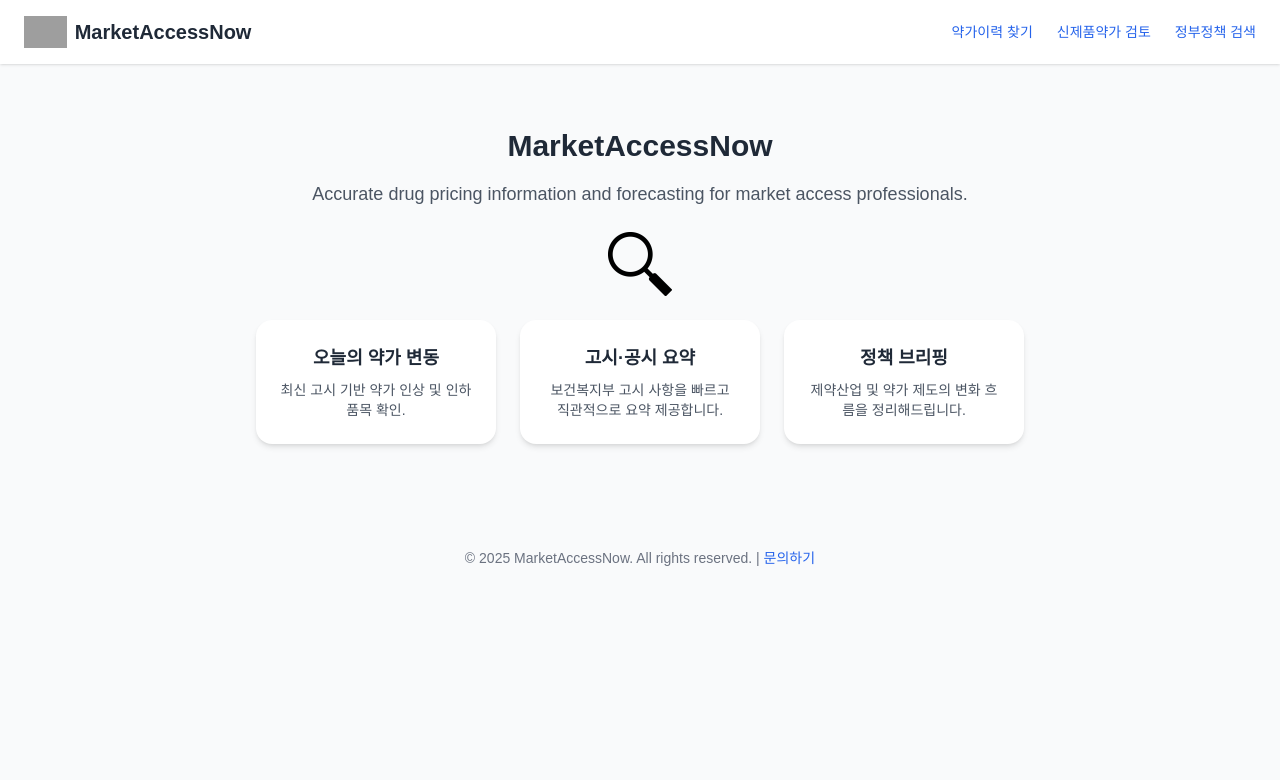
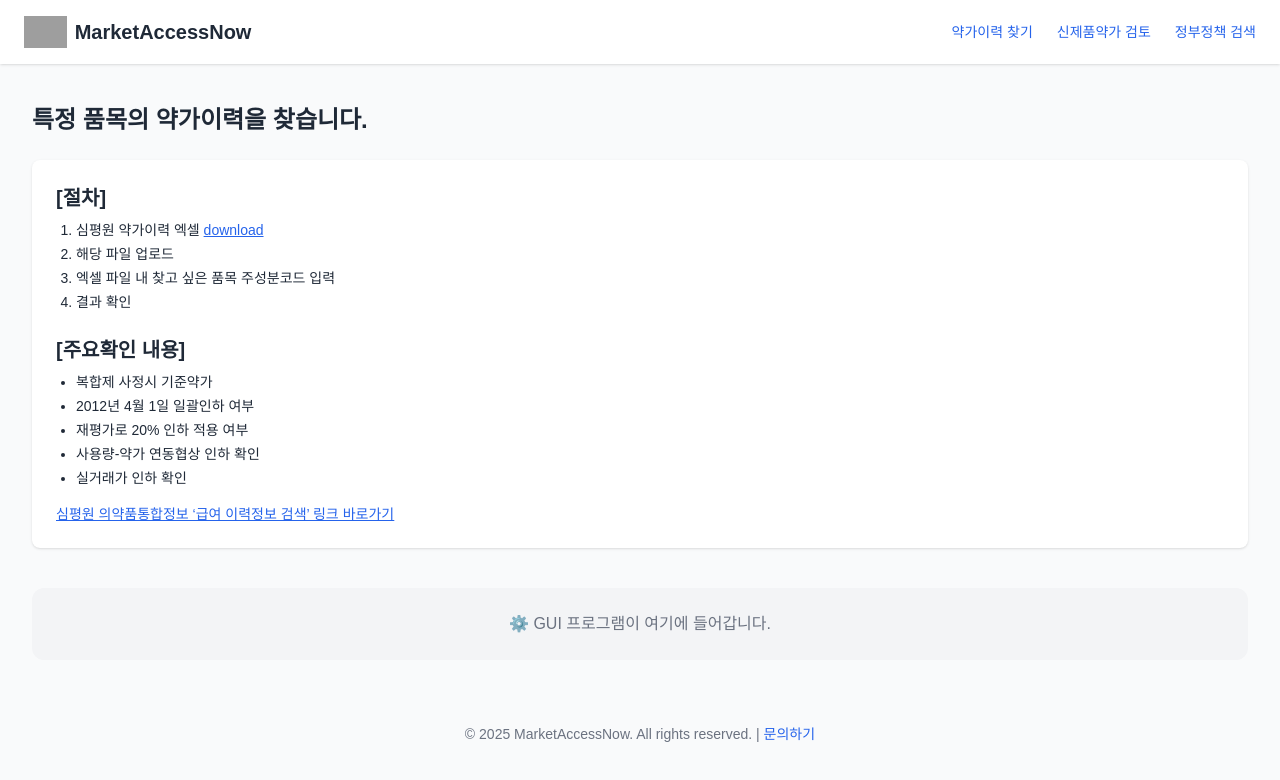
Before and after one commit to junsubpark/marketaccessnow, a React (Create React App) app: page /history in a window 1280 px wide. Shown: the top 780 px of the page. Built offline with nearby package versions, Linux system fonts and the light colour scheme; grey boxes are pictures that could not be loaded.

Commit message:
Add drug price history search page and placeholder for GUI

```diff
--- a/package.json
+++ b/package.json
@@ -13,6 +13,7 @@
     "netlify-identity-widget": "^1.9.2",
     "react": "^19.1.0",
     "react-dom": "^19.1.0",
+    "react-router-dom": "^7.5.1",
     "react-scripts": "5.0.1",
     "tailwind-variants": "^1.0.0",
     "web-vitals": "^2.1.4"
--- a/src/App.jsx
+++ b/src/App.jsx
@@ -1,30 +1,35 @@
 import React from "react";
+import { BrowserRouter as Router, Routes, Route, Link } from "react-router-dom";
 import "./App.css";
+import DrugHistory from "./pages/DrugHistory";
 
 function App() {
   return (
+    <Router>
       <div className="min-h-screen bg-gray-50 text-gray-800">
-      {/* 상단 네비게이션 */}
         <header className="flex items-center justify-between px-6 py-4 bg-white shadow">
           <div className="flex items-center space-x-2">
             <img src="/masa-logo.png" alt="MASA Logo" className="h-8" />
             <h1 className="text-xl font-bold text-gray-800">MarketAccessNow</h1>
           </div>
           <nav className="space-x-6 text-sm">
-          <button className="hover:underline text-blue-600">약가이력 찾기</button>
+            <Link to="/history" className="hover:underline text-blue-600">약가이력 찾기</Link>
             <button className="hover:underline text-blue-600">신제품약가 검토</button>
             <button className="hover:underline text-blue-600">정부정책 검색</button>
           </nav>
         </header>
 
-      {/* 본문 */}
+        <Routes>
+          <Route path="/history" element={<DrugHistory />} />
+          <Route
+            path="/"
+            element={
               <main className="text-center py-16">
                 <h2 className="text-3xl font-bold mb-4">MarketAccessNow</h2>
                 <p className="text-lg text-gray-600 mb-6">
                   Accurate drug pricing information and forecasting for market access professionals.
                 </p>
                 <img src="/magnifier.png" alt="Magnifier icon" className="mx-auto w-16 h-16 mb-6" />
-
                 <div className="flex justify-center space-x-6 px-4 flex-wrap">
                   <div className="bg-white p-6 rounded-2xl shadow-md w-60 mb-4">
                     <h3 className="text-lg font-semibold mb-2">오늘의 약가 변동</h3>
@@ -32,21 +37,24 @@ function App() {
                   </div>
                   <div className="bg-white p-6 rounded-2xl shadow-md w-60 mb-4">
                     <h3 className="text-lg font-semibold mb-2">고시·공시 요약</h3>
-            <p className="text-sm text-gray-600">보건복지부 고시 사항을 빠르고 직관적으로 요약 제공합니다.</p>
+                    <p className="text-sm text-gray-600">보건복지부 고시 사항 요약 제공합니다.</p>
                   </div>
                   <div className="bg-white p-6 rounded-2xl shadow-md w-60 mb-4">
                     <h3 className="text-lg font-semibold mb-2">정책 브리핑</h3>
-            <p className="text-sm text-gray-600">제약산업 및 약가 제도의 변화 흐름을 정리해드립니다.</p>
+                    <p className="text-sm text-gray-600">제약산업 및 약가 제도의 변화 흐름 정리.</p>
                   </div>
                 </div>
               </main>
+            }
+          />
+        </Routes>
 
-      {/* 하단 */}
         <footer className="text-center text-sm text-gray-500 py-6">
           © 2025 MarketAccessNow. All rights reserved. |{" "}
           <a href="mailto:fursie@naver.com" className="text-blue-600 hover:underline">문의하기</a>
         </footer>
       </div>
+    </Router>
   );
 }
 
--- a/src/app.css
+++ /dev/null
@@ -1,5 +0,0 @@
-/* 기본 스타일 - 추후 필요 시 확장 가능 */
-body {
-  margin: 0;
-  font-family: "Noto Sans KR", sans-serif;
-}
--- /dev/null
+++ b/src/components/DrugHistoryTool.jsx
@@ -0,0 +1,13 @@
+// src/components/DrugHistoryTool.jsx
+import React from "react";
+
+function DrugHistoryTool() {
+  return (
+    <div className="bg-gray-100 p-6 rounded-xl text-center">
+      <p className="text-gray-500">⚙️ GUI 프로그램이 여기에 들어갑니다.</p>
+      {/* 나중에 iframe, WASM, React app 등 삽입 예정 */}
+    </div>
+  );
+}
+
+export default DrugHistoryTool;
--- /dev/null
+++ b/src/pages/DrugHistory.jsx
@@ -0,0 +1,42 @@
+// src/pages/DrugHistory.jsx
+import React from "react";
+import DrugHistoryTool from "../components/DrugHistoryTool";
+
+function DrugHistory() {
+  return (
+    <div className="px-8 py-10 text-gray-800">
+      <h1 className="text-2xl font-bold mb-6">특정 품목의 약가이력을 찾습니다.</h1>
+      <div className="bg-white shadow p-6 rounded-lg mb-10">
+        <h2 className="text-xl font-semibold mb-2">[절차]</h2>
+        <ol className="list-decimal pl-5 space-y-1 text-sm">
+          <li>심평원 약가이력 엑셀 <span className="text-blue-600 underline cursor-pointer">download</span></li>
+          <li>해당 파일 업로드</li>
+          <li>엑셀 파일 내 찾고 싶은 품목 주성분코드 입력</li>
+          <li>결과 확인</li>
+        </ol>
+        <h2 className="text-xl font-semibold mt-6 mb-2">[주요확인 내용]</h2>
+        <ul className="list-disc pl-5 space-y-1 text-sm">
+          <li>복합제 사정시 기준약가</li>
+          <li>2012년 4월 1일 일괄인하 여부</li>
+          <li>재평가로 20% 인하 적용 여부</li>
+          <li>사용량-약가 연동협상 인하 확인</li>
+          <li>실거래가 인하 확인</li>
+        </ul>
+        <div className="mt-4 text-sm text-blue-600 underline">
+          <a
+            href="https://www.hira.or.kr/ra/medi/getHistoryList.do?pgmid=HIRAA030035020000&WT.gnb=%EC%9D%98%EC%95%BD%ED%92%88%ED%92%88%ED%88%AC"
+            target="_blank"
+            rel="noopener noreferrer"
+          >
+            심평원 의약품통합정보 ‘급여 이력정보 검색’ 링크 바로가기
+          </a>
+        </div>
+      </div>
+
+      {/* 여기 아래에 GUI 프로그램 연동할 영역 */}
+      <DrugHistoryTool />
+    </div>
+  );
+}
+
+export default DrugHistory;
```
Also changed, not shown: 1 other file (tests, documents, lock files or other folders). Lines whose indentation alone changed are shown as unchanged.
